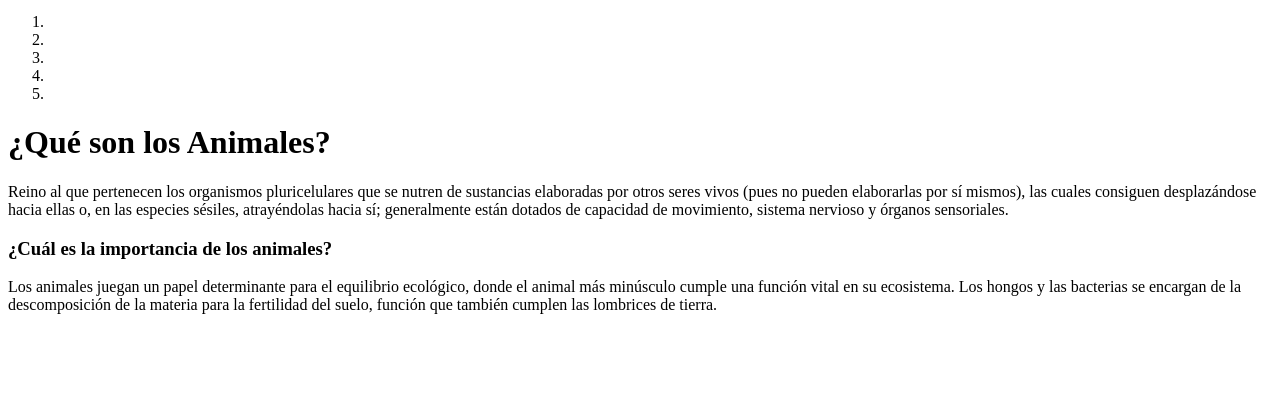
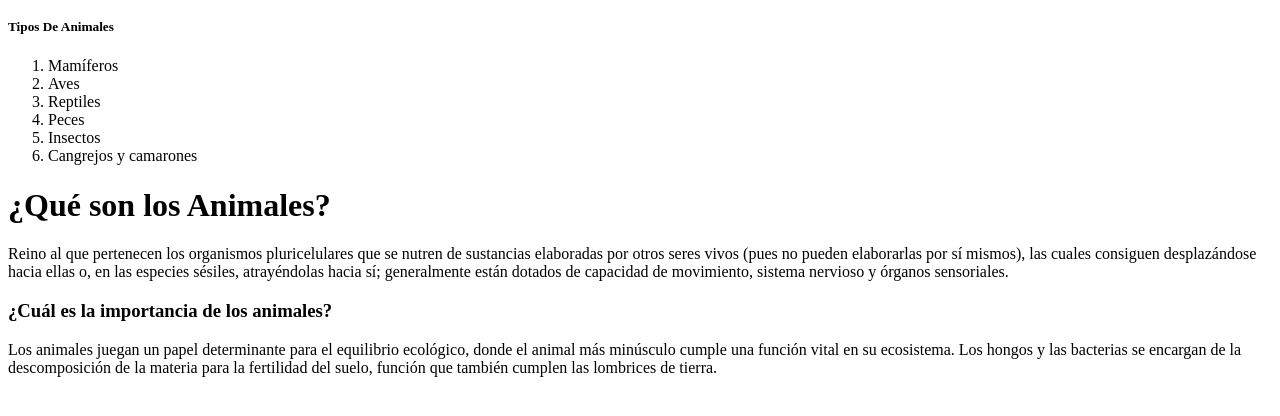
Before and after one commit to CeeJay-RD/TALENDIG-CSS, a plain HTML site: page index.html in a window 1280 px wide. Shown: the part 32-448 px from the top of the page. Drawn offline with Linux system fonts and the light colour scheme.

Commit message:
Agregando el contenido de la lista del side bar

```diff
--- a/index.html
+++ b/index.html
@@ -17,12 +17,14 @@
 
     <div id="main">
         <div id="side-bar">
+        <h5 id="headersidebar">Tipos De Animales</h5>
         <ol>
-            <li></li>
-            <li></li>
-            <li></li>
-            <li></li>
-            <li></li>
+            <li>Mamíferos</li>
+            <li>Aves</li>
+            <li>Reptiles</li>
+            <li>Peces</li>
+            <li>Insectos</li>
+            <li>Cangrejos y camarones</li>
         </ol>
         </div>
         <div id="contenidoprincipal">
```
